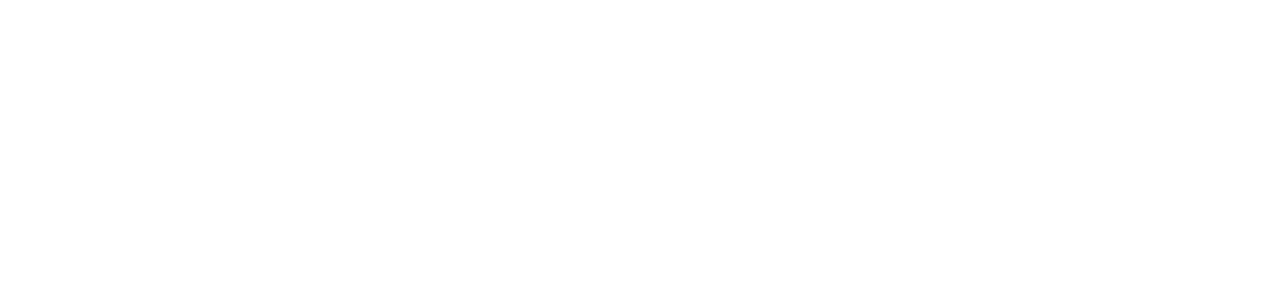
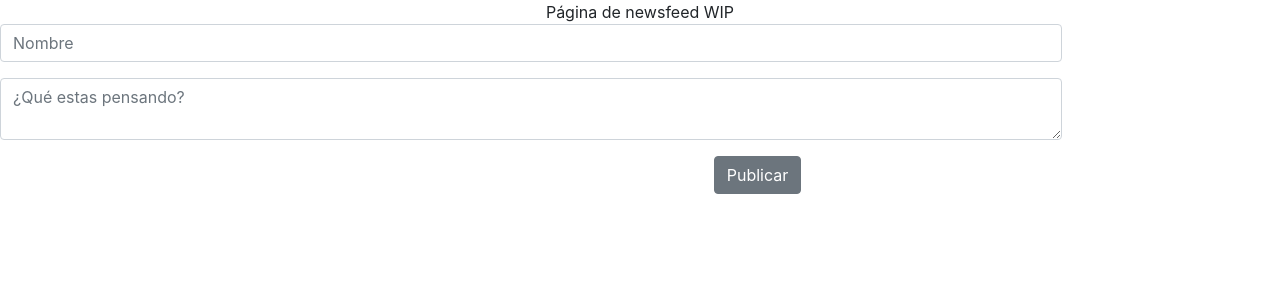
Before and after one commit to lagash-challenge/lagash-laboratoria, a React (Create React App) app: page / in a window 1280 px wide. Shown: the top 300 px of the page. Built offline with nearby package versions, Linux system fonts and the light colour scheme.

Commit message:
input WIP

```diff
--- a/src/App.js
+++ b/src/App.js
@@ -1,13 +1,57 @@
 import React, { Component } from 'react';
 import './App.css';
 
+//Pages
+import Newsfeed from './Pages/NewsFeedPage';
+
 class App extends Component {
+  constructor(props) {
+    super(props);
+   // this.handleClick = this.handleClick.bind(this);
+    //this.handleChangeInput = this.handleChangeInput.bind(this);
+
+    this.state = {
+      user:"",
+      messages: [],
+      text: "",
+      post:[]
+    }
+
+  }//END Constructor
+
+  componentWillUnmount() {
+
+
+  } // END componentWillUnmount
+
+  handleSubmit(user){
+    let message = { id: Date.now(), text: this.state.text };
+
+    this.setState(
+      {
+        user: user,
+        messages: this.state.messages.concat([message]),
+        text: ""
+      }
+    );
+  } //END handleSubmit
+
+  handleChangeInput(value) {
+    this.setState({ text: value })
+  }
+
 
 
   render() {
+    console.log(this.state.post);
+
     return (
       <div className="App">
-
+        <Newsfeed
+        state = {this.state}
+        handleSubmit = {this.handleSubmit}
+        handleChangeInput = {this.handleChangeInput}
+        />
       </div>
     );
   }
--- a/src/Pages/Components/InputPost.js
+++ b/src/Pages/Components/InputPost.js
@@ -0,0 +1,44 @@
+import React, { Component } from 'react';
+import { Col, Button, Form, FormGroup, Input } from 'reactstrap';
+
+export default class InputPost extends Component {
+    constructor(props) {
+        super(props);
+        this.handleChange = this.handleChange.bind(this);
+
+    }//END Constructor
+
+    handleChange(event) {
+        let msn = event.target.value;
+        this.props.handleChangeInput(msn)
+    }
+
+
+
+
+  render() {
+    console.log(this.props.state);
+
+    return (
+      <Form>
+        <FormGroup row>
+          <Col sm={10}>
+            <Input type="text" name="user" id="User" placeholder="Nombre" />
+          </Col>
+        </FormGroup>
+        <FormGroup row>
+          <Col sm={10}>
+            <Input type="textarea" name="text" id="Post" placeholder="¿Qué estas pensando?"
+             value={this.props.text}
+             onChange={this.handleChange}/>
+          </Col>
+        </FormGroup>
+        <FormGroup check row>
+          <Col sm={{ size: 10, offset: 2 }}>
+            <Button>Publicar</Button>
+          </Col>
+        </FormGroup>
+      </Form>
+    );
+  }
+} //END InputPost
--- a/src/Pages/NewsFeedPage.js
+++ b/src/Pages/NewsFeedPage.js
@@ -1,20 +1,25 @@
 import React, { Component } from 'react';
+
+//Components
+import InputPost from "./Components/InputPost"
 
 
 
 export default class Newsfeed extends Component {
-    constructor(props) {
-        super(props);
 
-
-    }//END Constructor
 
 
 
     render() {
+
         return (
             <div>
               Página de newsfeed WIP
+              <InputPost
+              state={this.props.state}
+              handleSubmit = {this.props.handleSubmit}
+              handleChangeInput = {this.props.handleChangeInput}
+              />
             </div>)
     }
 } //END newsfeed
```
